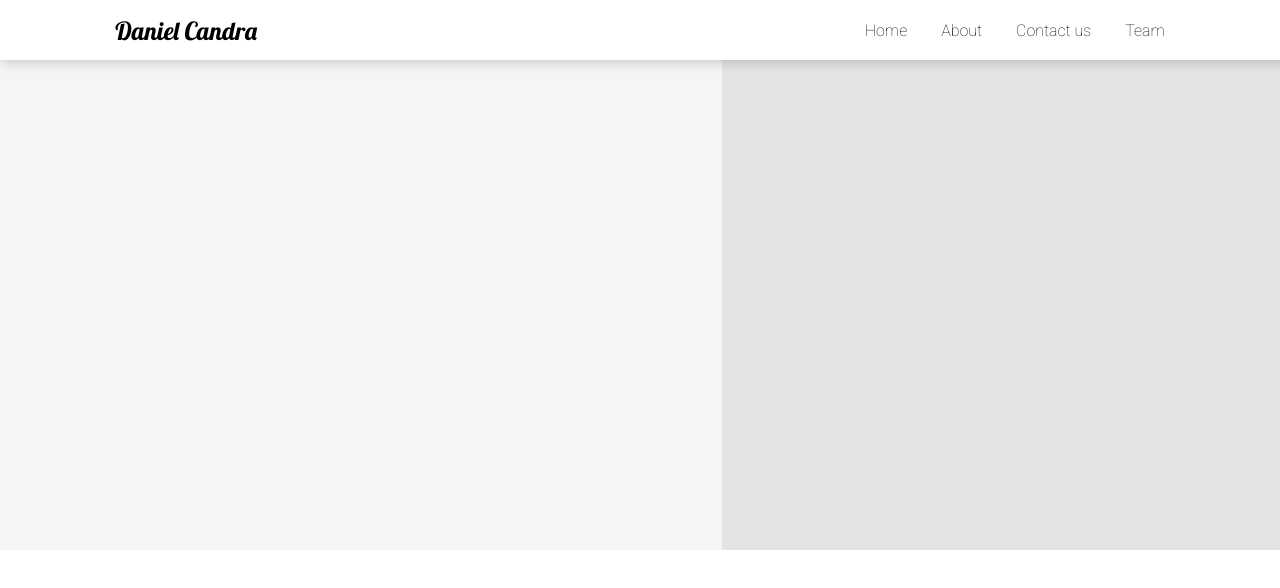
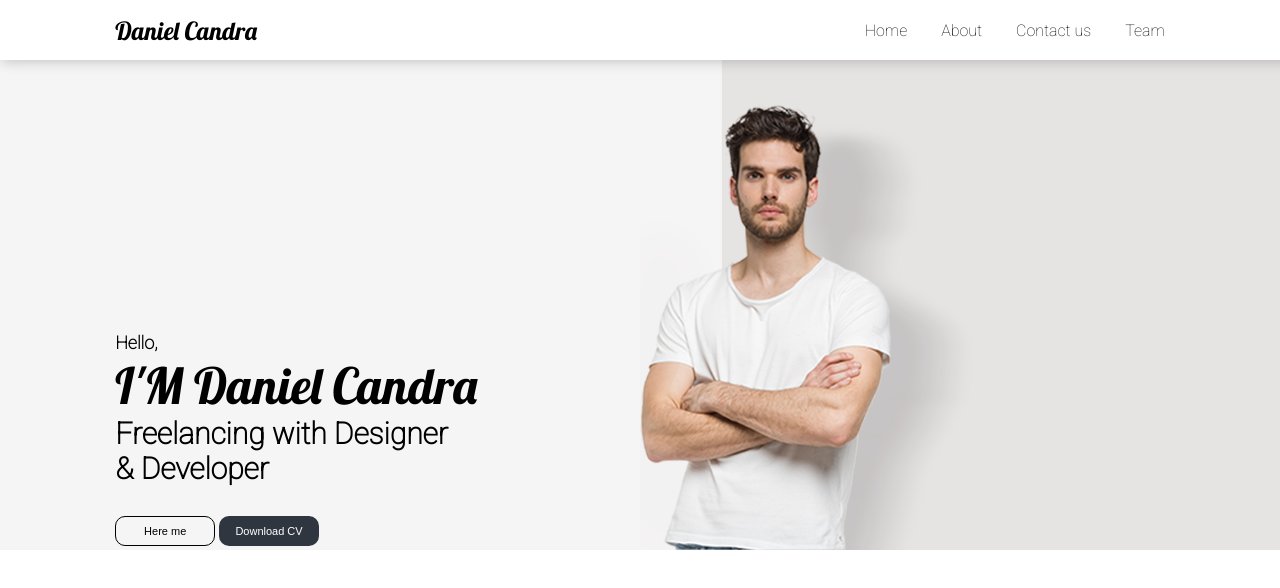
Before and after one commit to DivadanAr/Web-Protofolio, a plain HTML site: page index.html in a window 1280 px wide. Shown: the top 588 px of the page. Drawn offline with Linux system fonts and the light colour scheme.

Commit message:
membuat image hero

```diff
--- a/css/style.css
+++ b/css/style.css
@@ -42,3 +42,54 @@ body{
 .nav-link a:hover{
     color: white;
 }
+
+.text-hero{
+    position: absolute;
+    left: 9%;
+    top: 300px;
+    line-height: 0;
+}
+
+.text-hero p:first-child{
+    font-size: 18px;
+    font-weight: bold;
+    line-height: 50px;
+}
+
+.text-hero p:nth-child(2){
+    font-family: 'Lobster', cursive;
+    font-size: 50px;
+    margin: 0;
+}
+
+.text-hero p:nth-child(3){
+    font-size: 30px;
+    font-weight: bold;
+    line-height: normal;
+}
+
+.btn-here{
+    width: 100px;
+    height: 30px;
+    border-radius: 10px;
+    background-color: transparent;
+    border: 1px solid black;
+    font-size: 11px;
+}
+
+.btn-download{
+    width: 100px;
+    height: 30px;
+    border-radius: 10px;
+    background-color: #2f3640;
+    font-size: 11px;
+    color: white;
+    border: none;
+}
+
+.model{
+    position: absolute;
+    left: 50%;
+    top: 100px;
+    height: 450px;
+}
--- a/index.html
+++ b/index.html
@@ -31,8 +31,18 @@
                 <div><a href="">Team</a></div>
             </div>
         </div>
-
     </div>
 
+    <!-- image hero -->
+    <div class="text-hero">
+        <p>Hello,</p>
+        <p>I'M Daniel Candra</p>
+        <p>Freelancing with Designer <br> & Developer</p>
+
+        <button class="btn-here">Here me</button>
+        <button class="btn-download">Download CV</button>
+    </div>
+
+    <img src="img/model.png" alt="" class="model">
 </body>
 </html>
```
